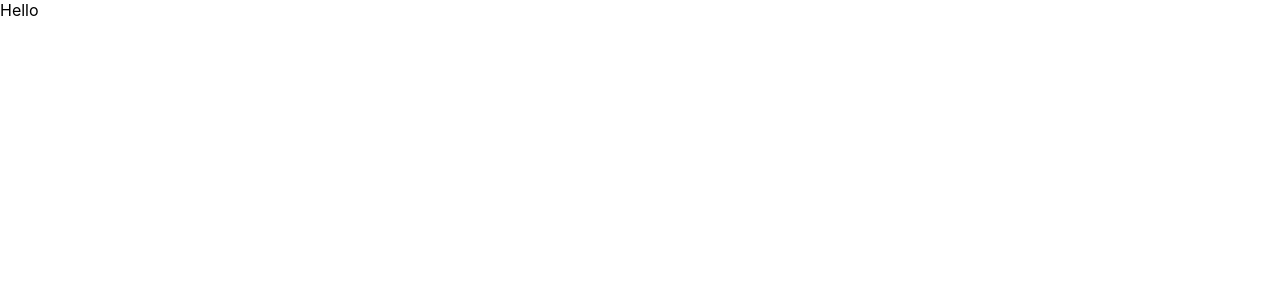
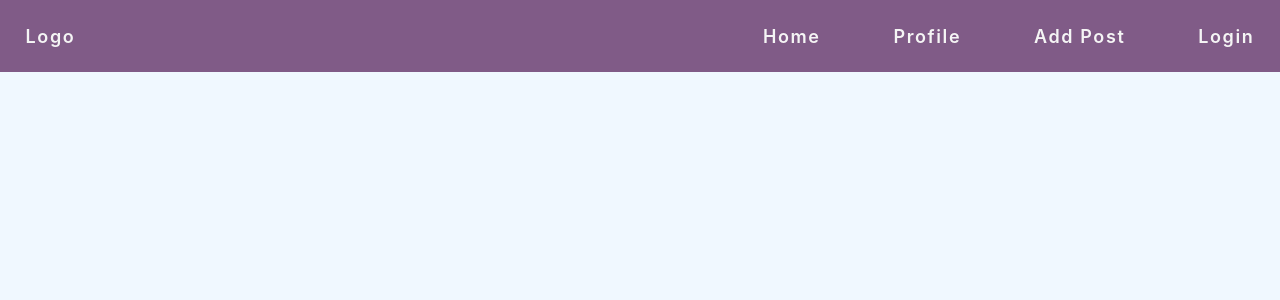
Before and after one commit to Abhi0102/LAN, a React (Create React App) app: page / in a window 1280 px wide. Shown: the top 300 px of the page. Built offline with nearby package versions, Linux system fonts and the light colour scheme.

Commit message:
Header Added

```diff
--- a/src/App.css
+++ b/src/App.css
@@ -36,3 +36,29 @@
     transform: rotate(360deg);
   }
 } */
+
+.header {
+  display: flex;
+  justify-content: space-between;
+  padding: 2% 2%;
+  background-color: #805b87;
+  color: whitesmoke;
+  font-size: large;
+  font-weight: 600;
+  letter-spacing: 0.1rem;
+}
+.header-logo {
+  width: 30%;
+}
+.header-list {
+  display: flex;
+  /* border: 2px solid red; */
+  justify-content: space-between;
+  margin: 0;
+  width: 40%;
+}
+.header-list li {
+  display: inline;
+  flex-wrap: wrap;
+  cursor: pointer;
+}
--- a/src/App.js
+++ b/src/App.js
@@ -1,7 +1,12 @@
 import "./App.css";
+import Header from "./components/Header";
 
 function App() {
-  return <div className="App">Hello</div>;
+  return (
+    <div className="App">
+      <Header />
+    </div>
+  );
 }
 
 export default App;
--- a/src/components/Header.js
+++ b/src/components/Header.js
@@ -0,0 +1,18 @@
+import React from "react";
+
+function Header() {
+  return (
+    <div className="header">
+      <div className="header-logo">Logo</div>
+      <ul className="header-list">
+        {/* <li>Logo</li> */}
+        <li>Home</li>
+        <li>Profile</li>
+        <li>Add Post</li>
+        <li>Login</li>
+      </ul>
+    </div>
+  );
+}
+
+export default Header;
--- a/src/index.css
+++ b/src/index.css
@@ -1,13 +1,14 @@
 body {
   margin: 0;
-  font-family: -apple-system, BlinkMacSystemFont, 'Segoe UI', 'Roboto', 'Oxygen',
-    'Ubuntu', 'Cantarell', 'Fira Sans', 'Droid Sans', 'Helvetica Neue',
+  font-family: -apple-system, BlinkMacSystemFont, "Segoe UI", "Roboto", "Oxygen",
+    "Ubuntu", "Cantarell", "Fira Sans", "Droid Sans", "Helvetica Neue",
     sans-serif;
   -webkit-font-smoothing: antialiased;
   -moz-osx-font-smoothing: grayscale;
+  background-color: aliceblue;
 }
 
 code {
-  font-family: source-code-pro, Menlo, Monaco, Consolas, 'Courier New',
+  font-family: source-code-pro, Menlo, Monaco, Consolas, "Courier New",
     monospace;
 }
```
